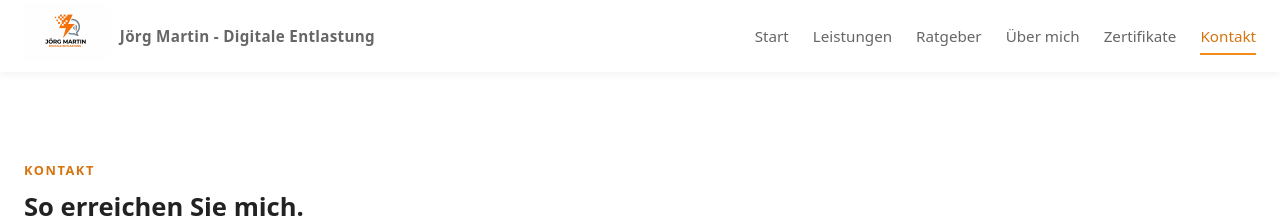
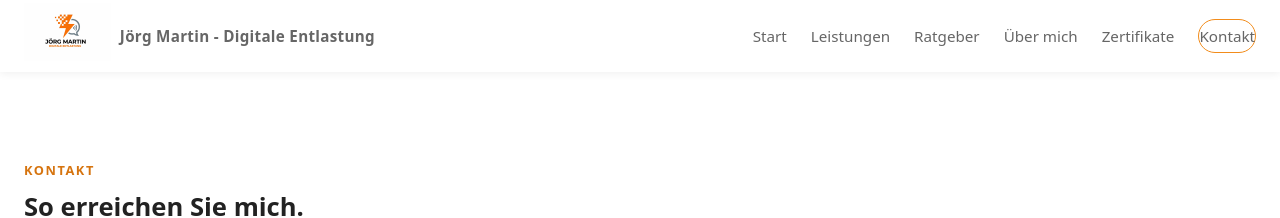
Before and after one commit to joergmartin1969-arch/joergmartindigital, a Jekyll site: the page kontakt.html, which Jekyll copies as it is, in a window 1280 px wide. Shown: the top 218 px of the page. Built offline with Jekyll 4.4.1, drawn with Linux system fonts in a browser that asks for light colours.

Commit message:
class active entvernt

```diff
--- a/kontakt.html
+++ b/kontakt.html
@@ -61,7 +61,7 @@
       <a href="ratgeber.html">Ratgeber</a>
       <a href="ueber-mich.html">Über mich</a>
       <a href="zertifikate.html">Zertifikate</a>
-      <a href="kontakt.html" class="active" class="nav-cta">Kontakt</a>
+      <a href="kontakt.html"class="nav-cta">Kontakt</a>
       </div>
 
       <button class="burger" id="burger" type="button" aria-label="Menü öffnen/schließen" aria-expanded="false" aria-controls="navLinks">
```
